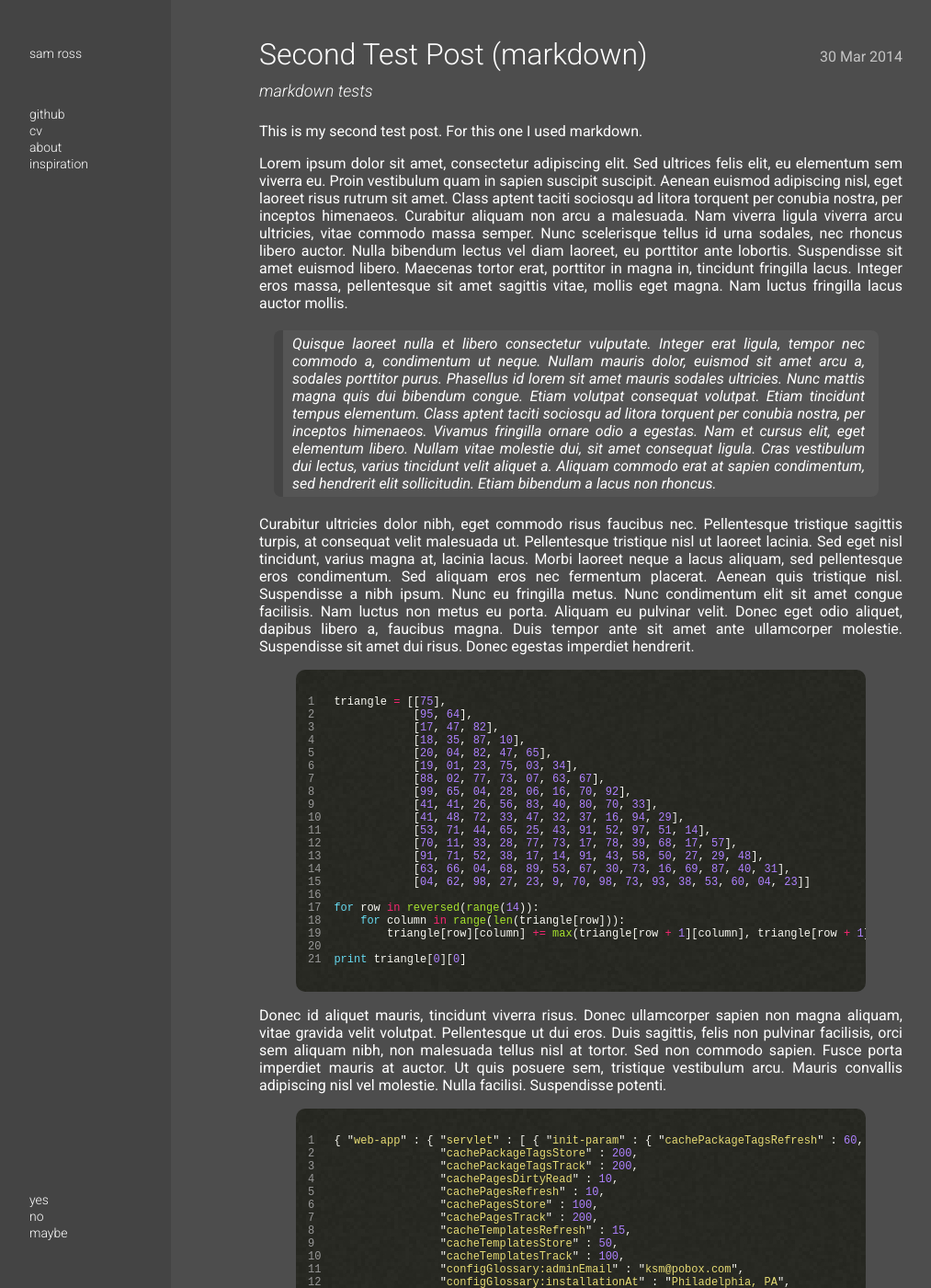
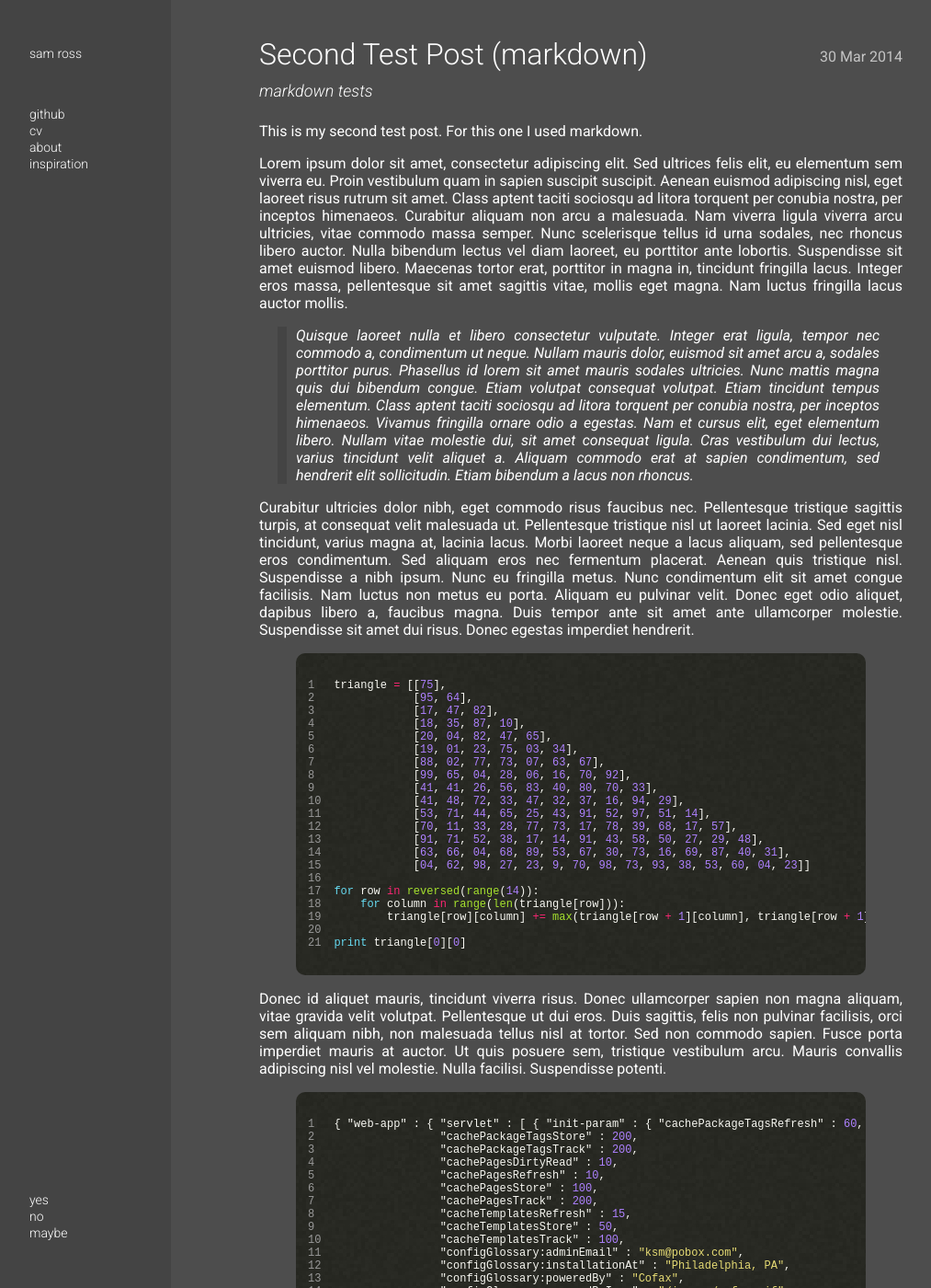
Before and after one commit to samjross/flannelJesus.github.io, a Jekyll site: the page built from _posts/2014-03-30-test-post-2.md, in a window 1280 px wide and 1400 px high. Shown: the whole window at 92% size, without its empty margins (18-1031 px from the left). Built offline with Jekyll 4.4.1, drawn with Linux system fonts in a browser that asks for light colours; some of the changed text lies outside the part shown.

Commit message:
Changed some css, particularly blockquote

```diff
--- a/_posts/2014-03-30-test-post-2.md
+++ b/_posts/2014-03-30-test-post-2.md
@@ -38,7 +38,7 @@ print triangle[0][0]
 
 Donec id aliquet mauris, tincidunt viverra risus. Donec ullamcorper sapien non magna aliquam, vitae gravida velit volutpat. Pellentesque ut dui eros. Duis sagittis, felis non pulvinar facilisis, orci sem aliquam nibh, non malesuada tellus nisl at tortor. Sed non commodo sapien. Fusce porta imperdiet mauris at auctor. Ut quis posuere sem, tristique vestibulum arcu. Mauris convallis adipiscing nisl vel molestie. Nulla facilisi. Suspendisse potenti.
 
-{% highlight javascript linenos %}
+{% highlight json linenos %}
 { "web-app" : { "servlet" : [ { "init-param" : { "cachePackageTagsRefresh" : 60,
                 "cachePackageTagsStore" : 200,
                 "cachePackageTagsTrack" : 200,
--- a/styles.css
+++ b/styles.css
@@ -18,6 +18,7 @@ nav
     position: fixed;
     top: 0px;
     left: 0px;
+    min-height:370px;
 }
 
 nav>ul, nav>h1
@@ -57,13 +58,10 @@ article h2
     margin-bottom: 0px;
 }
 
-@media all and (min-height: 365px){
-
-    nav>ul:nth-of-type(2)
-    {
+nav>ul:nth-of-type(2)
+{
         bottom:50px;
         position:absolute;
-    }
 }
 
 nav a
@@ -104,10 +102,9 @@ blockquote
 {
     font-style: italic;
     border-left: 10px solid #444;
-    padding: 5px 15px 5px 10px;
-    margin: 20px 26px 20px 16px;
-    border-radius: 8px;
-    background-color: #555
+    padding-left:10px;
+    margin-left:20px;
+    margin-right:25px
 }
 
 blockquote p
@@ -125,6 +122,7 @@ h4
 
 ul.exp time { color:#C4C4C4; font-style: italic; margin-left: 20px}
 
+
 @media all and (min-width : 763px){
     article { text-align: justify}
     ul.exp time { float:right; margin-left: none}
@@ -132,7 +130,7 @@ ul.exp time { color:#C4C4C4; font-style: italic; margin-left: 20px}
 
 @media all and (max-width : 1050px) {
   nav h1 { padding-left: 15px;display:inline-block; float:left; margin-bottom:10px }
-  nav {  margin-top:0px; min-width:300px; position:absolute; display:inline-block; width:100%; padding: 10px 40px 0px 15px;  height:auto; }
+  nav {  margin-top:0px; min-width:300px; position:absolute; display:inline-block; width:100%; padding: 10px 40px 0px 15px;  height:auto; min-height:0px}
   nav>ul { padding-right:35px;margin:50; margin-bottom:0px; display:inline-block; float:right; }
   nav ul li { display:inline-block; margin-right:10px;}
   article { margin-left:25px; margin-top: 75px}
```
